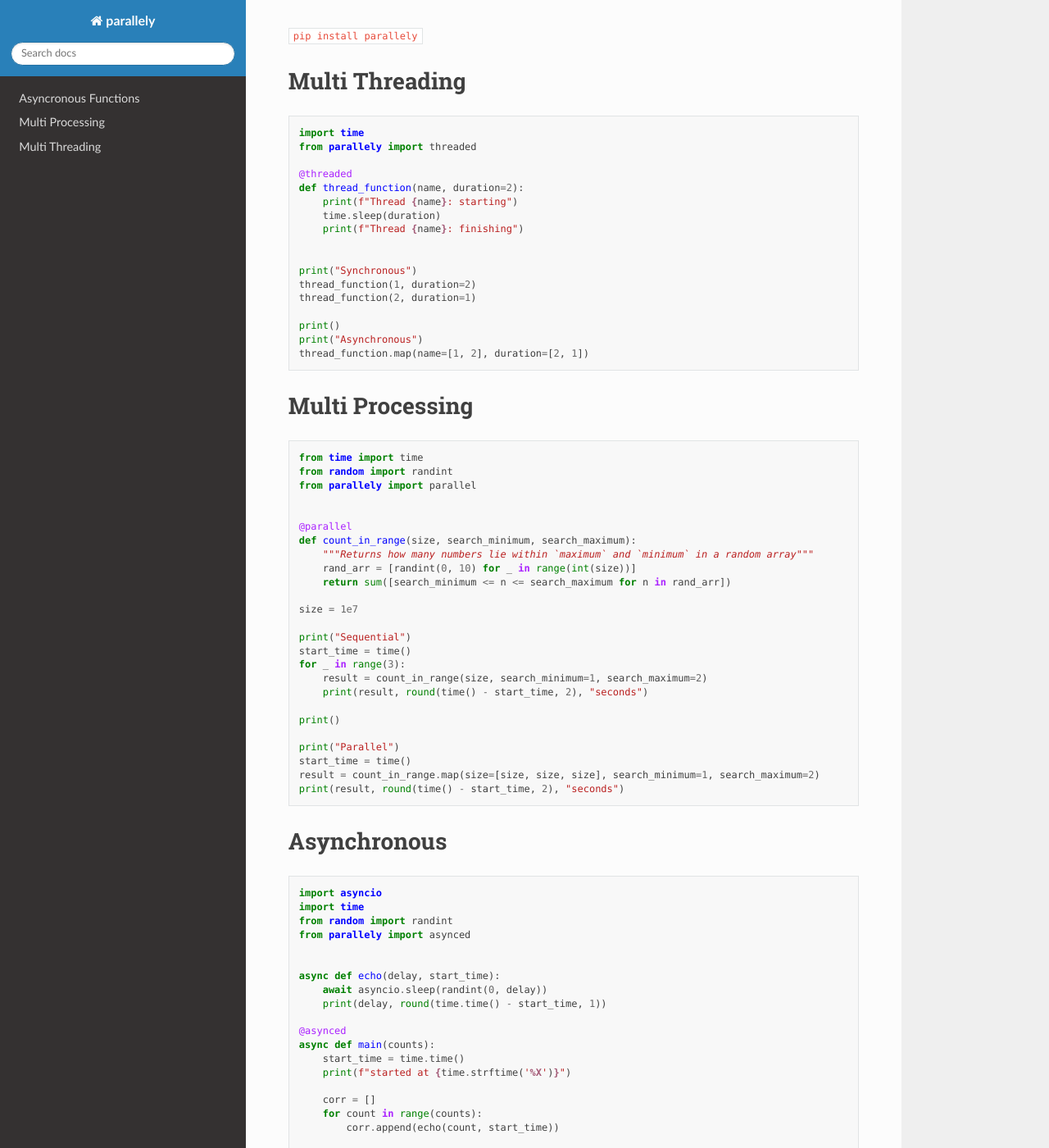
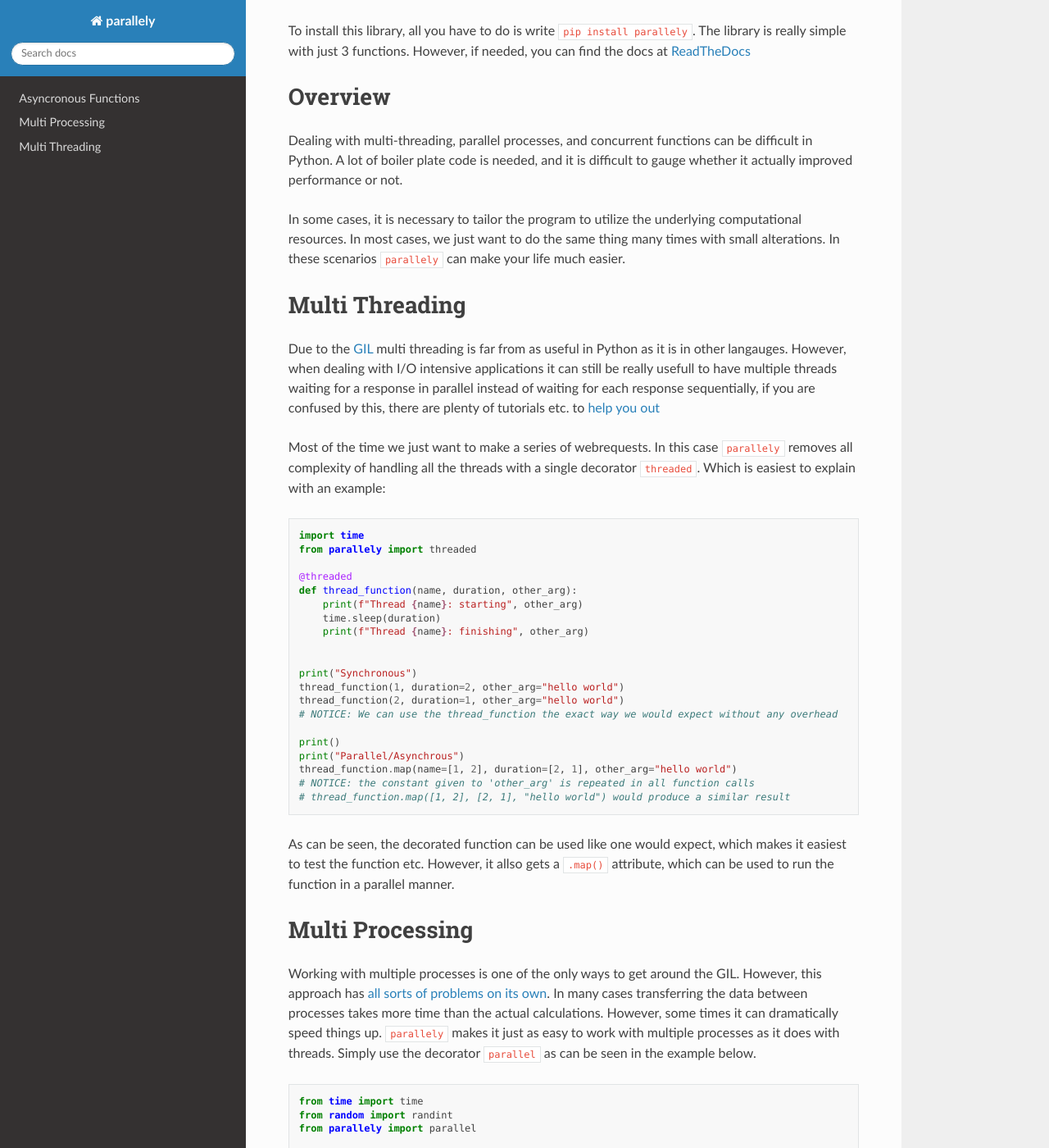
Before and after one commit to MVilstrup/parallely, a Sphinx documentation site: the page built from docs/index.rst, in a window 1280 px wide and 1400 px high, scrolled down 234 px. Shown: the whole window at 82% size. Built offline with Sphinx 7.4.7 and the Read the Docs theme 2.0.0, drawn with Linux system fonts in a browser that asks for light colours; some of the changed text lies outside the part shown.

Commit message:
changes to readme

````diff
--- a/README.md
+++ b/README.md
@@ -8,33 +8,47 @@
 [![Coverage Status](https://coveralls.io/repos/github/MVilstrup/parallely/badge.svg?branch=main)](https://coveralls.io/github/MVilstrup/parallely?branch=main)
 [![docs](https://readthedocs.org/projects/parallely/badge/?version=latest)](https://parallely.readthedocs.io/en/latest/?badge=latest)
 
+## Installation
+To install this library, all you have to do is write `pip install parallely`. The library is really simple with just 3 functions. However, if needed, you can find the docs at [ReadTheDocs](https://parallely.readthedocs.io/en/latest/index.html)
 
-# Installation
-`pip install parallely`
+# Overview
+
+Dealing with multi-threading, parallel processes, and concurrent functions can be difficult in Python. A lot of boiler plate code is needed, and it is difficult to gauge whether it actually improved performance or not.
+
+In some cases, it is necessary to tailor the program to utilize the underlying computational resources. In most cases, we just want to do the same thing many times with small alterations. In these scenarios `parallely` can make your life much easier.
 
 # Multi Threading
+Due to the [GIL](https://wiki.python.org/moin/GlobalInterpreterLock) multi threading is far from as useful in Python as it is in other langauges. However, when dealing with I/O intensive applications it can still be really usefull to have multiple threads waiting for a response in parallel instead of waiting for each response sequentially, if you are confused by this, there are plenty of tutorials etc. to [help you out](https://www.google.com/search?q=why%20multi%20thread%20python)
+
+Most of the time we just want to make a series of webrequests. In this case `parallely` removes all complexity of handling all the threads with a single decorator `threaded`. Which is easiest to explain with an example:
 
 ```python
 import time
 from parallely import threaded
 
 @threaded
-def thread_function(name, duration=2):
-    print(f"Thread {name}: starting")
+def thread_function(name, duration, other_arg):
+    print(f"Thread {name}: starting", other_arg)
     time.sleep(duration)
-    print(f"Thread {name}: finishing")
+    print(f"Thread {name}: finishing", other_arg)
 
 
 print("Synchronous")
-thread_function(1, duration=2)
-thread_function(2, duration=1)
+thread_function(1, duration=2, other_arg="hello world")
+thread_function(2, duration=1, other_arg="hello world")
+# NOTICE: We can use the thread_function the exact way we would expect without any overhead
 
 print()
-print("Asynchronous")
-thread_function.map(name=[1, 2], duration=[2, 1])
+print("Parallel/Asynchrous")
+thread_function.map(name=[1, 2], duration=[2, 1], other_arg="hello world")
+# NOTICE: the constant given to 'other_arg' is repeated in all function calls
+# thread_function.map([1, 2], [2, 1], "hello world") would produce a similar result
 ```
 
+As can be seen, the decorated function can be used like one would expect, which makes it easiest to test the function etc. However, it allso gets a `.map()` attribute, which can be used to run the function in a parallel manner.
+
 # Multi Processing
+Working with multiple processes is one of the only ways to get around the GIL. However, this approach has [all sorts of problems on its own](https://www.google.com/search?q=problems%20when%20working%20with%20multi%20processes%20python). In many cases transferring the data between processes takes more time than the actual calculations. However, some times it can dramatically speed things up. `parallely` makes it just as easy to work with multiple processes as it does with threads. Simply use the decorator `parallel` as can be seen in the example below.
 
 ```python
 from time import time
@@ -60,7 +74,7 @@
 
 print("Parallel")
 start_time = time()
-result = count_in_range.map(size=[size, size, size], search_minimum=1, search_maximum=2)
+result = count_in_range.map(size=[size, size, size, size], search_minimum=1, search_maximum=2)
 print(result, round(time() - start_time, 2), "seconds")
 ```
 
@@ -90,5 +104,9 @@
 
     print(f"finished at {time.strftime('%X')}")
 
+# The asynchronous function can now be called in a synchronous manner without awiting it
 main(10)
+
+# It can also be called in a parallel manner
+main.map([5, 5])
 ```
--- a/docs/conf.py
+++ b/docs/conf.py
@@ -24,7 +24,7 @@
 author = "Mikkel Vilstrup"
 
 # The full version, including alpha/beta/rc tags
-release = "0.2.0"
+release = "0.2.1"
 
 master_doc = "index"
 
--- a/parallely/__init__.py
+++ b/parallely/__init__.py
@@ -1,4 +1,4 @@
-__version__ = "0.2.0"
+__version__ = "0.2.1"
 
 from parallely.coroutines import asynced
 from parallely.processes import parallel
--- a/pyproject.toml
+++ b/pyproject.toml
@@ -1,6 +1,6 @@
 [tool.poetry]
 name = "parallely"
-version = "0.2.0"
+version = "0.2.1"
 description = "The simplest way to utilize multiple threads, processes, and async functions in Python"
 authors = ["Mikkel Vilstrup <mikkel@vilstrup.dk>"]
 readme = "README.md"
````
Also changed, not shown: other parts of README.md (+1 -1 lines).
